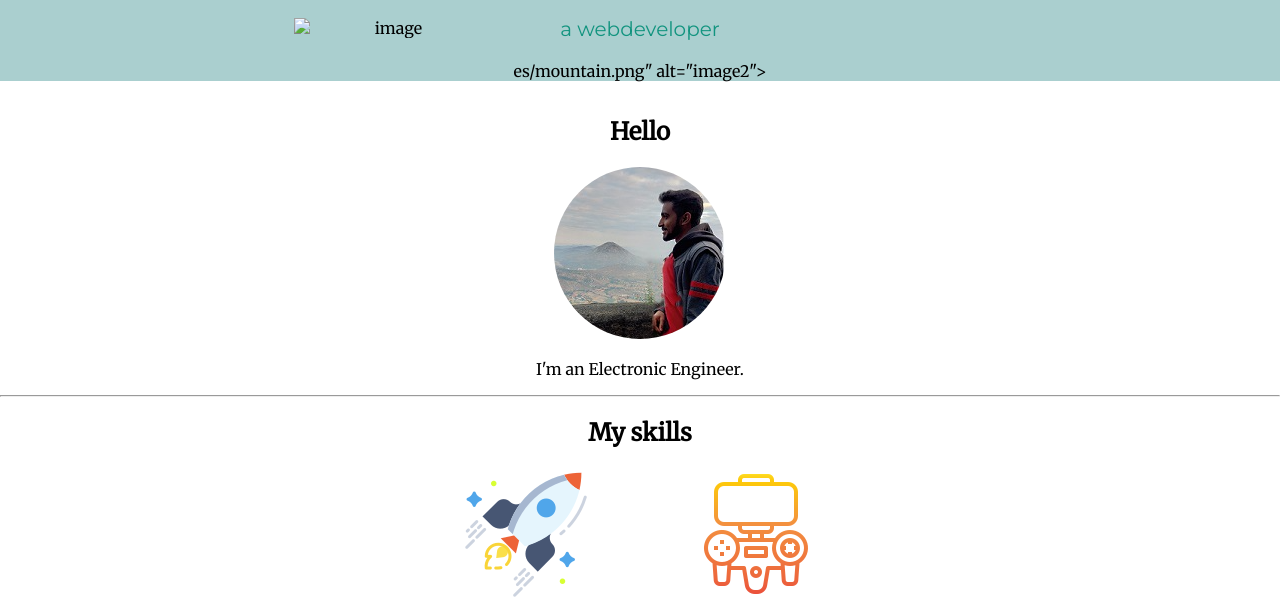
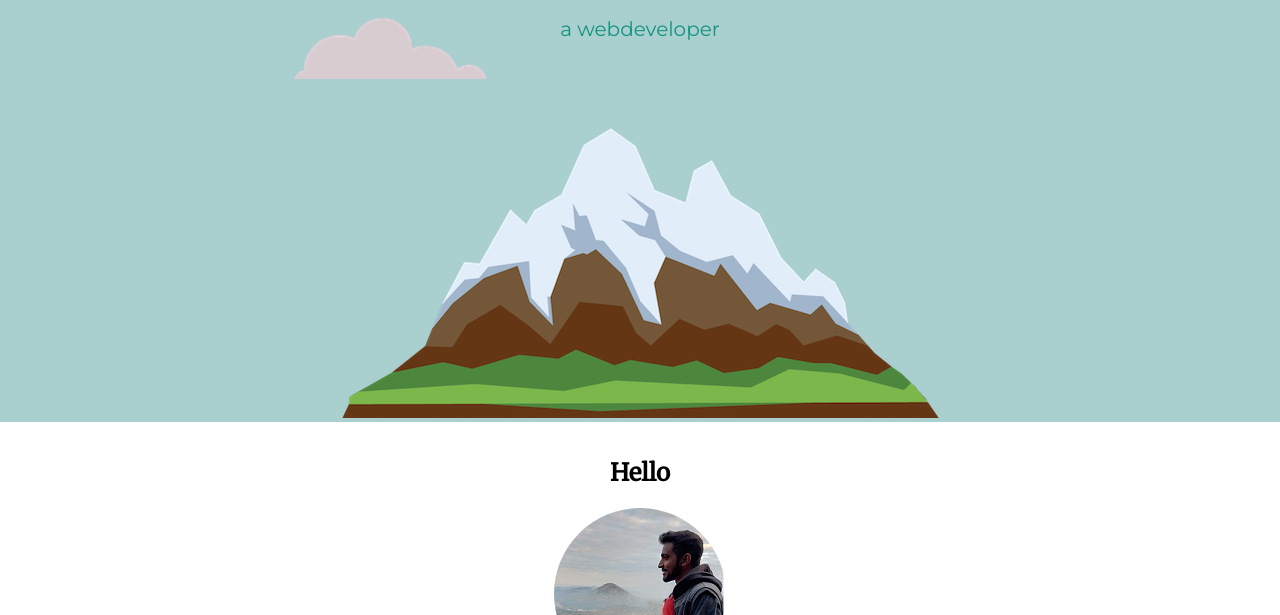
Before and after one commit to Sourav24-art/my_site, a plain HTML site: page index.html in a window 1280 px wide. Shown: the part 182-797 px from the top of the page. Drawn offline with Linux system fonts and the light colour scheme.

Commit message:
Update index.html

```diff
--- a/index.html
+++ b/index.html
@@ -13,9 +13,9 @@
     <div class="top_container">
       <h1>I'm Sourav.</h1>
       <p class="p1">a webdeveloper</p>
-    <img class="bottom_cloud" src="image
-      <img src="imags/cloud.png" alt="image">
-   <div class="mountain">es/mountain.png" alt="image2">
+   <img class="bottom_cloud" src="images/cloud.png" alt="image">
+    <div class="mountain">
+      <img src="images/mountain.png" alt="image2">
     </div>
   </div>
   <div class="middle_container">
```
